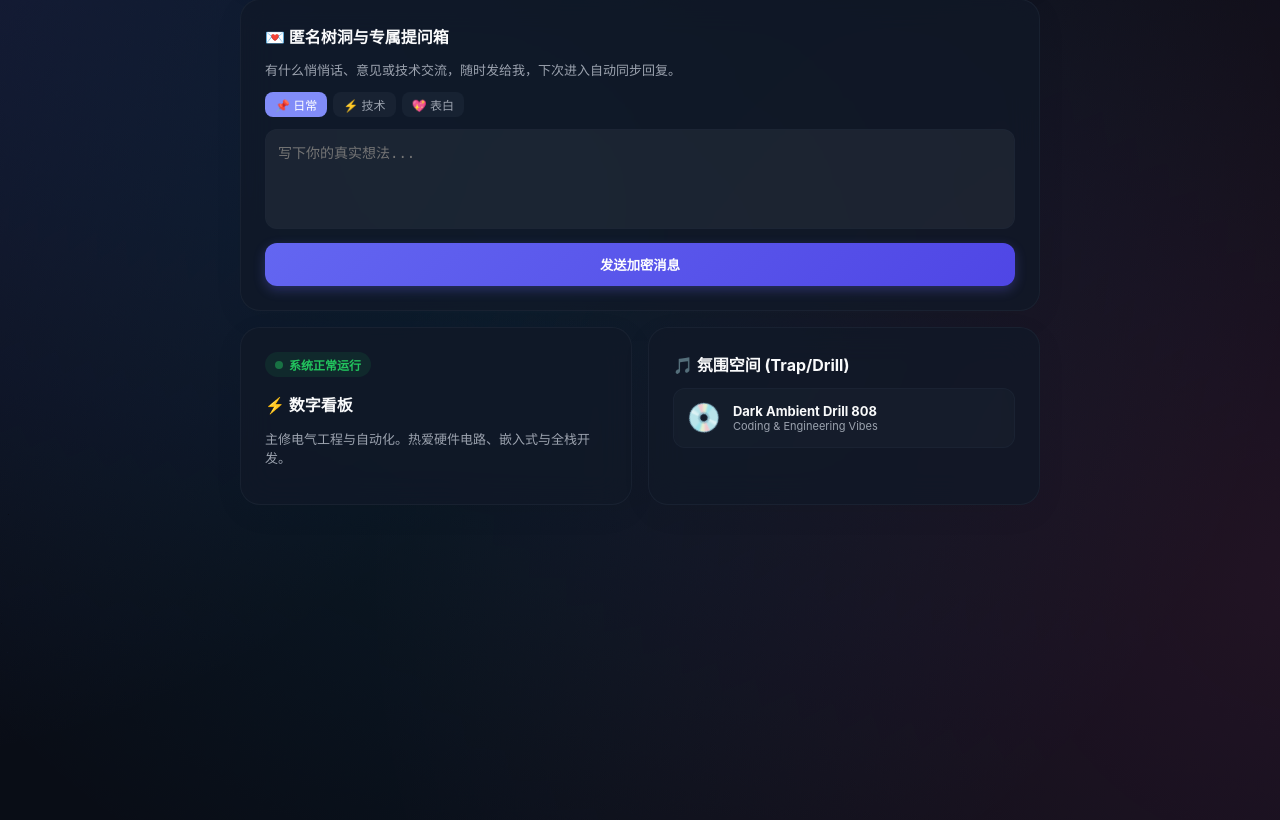
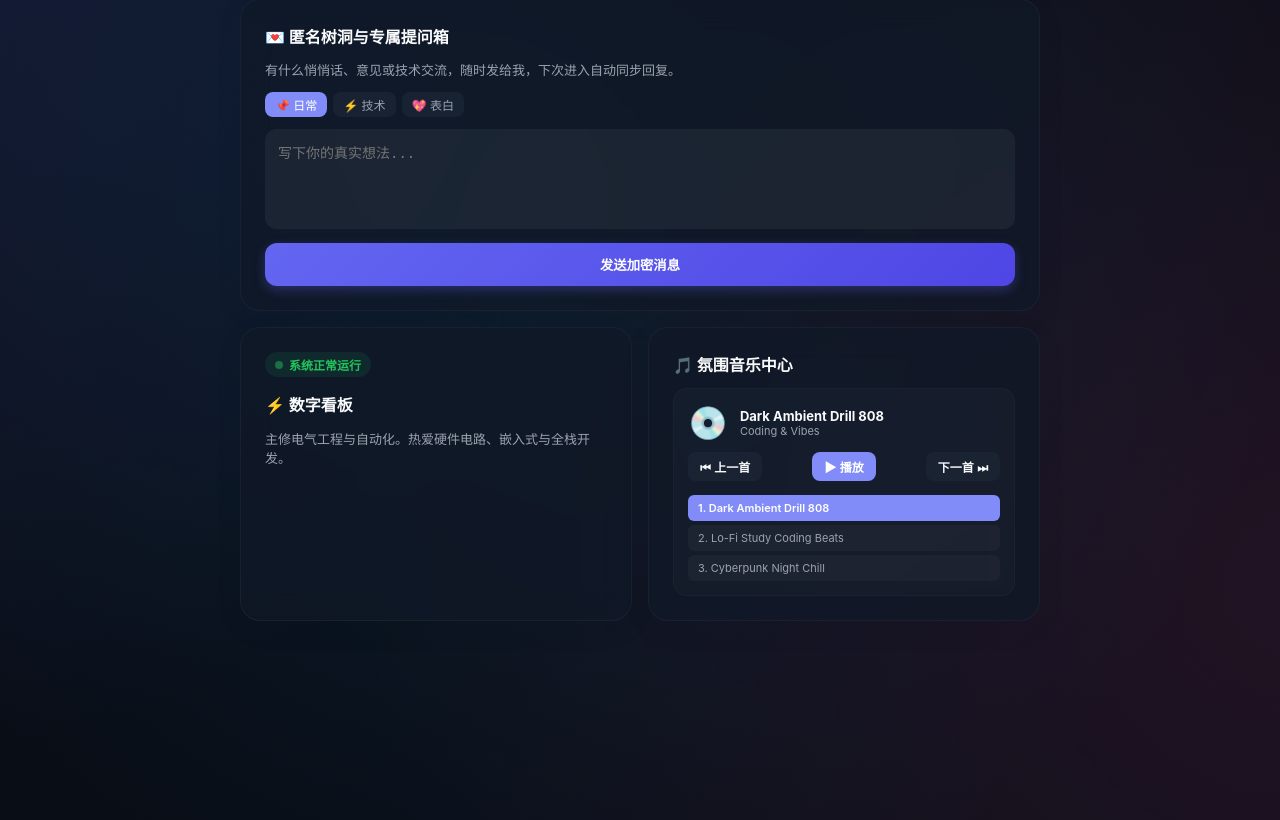
Before and after one commit to maxsonlun-beep/anonymous-box, a Flask app: page / in a window 1280 px wide; the page is wider, and only the part inside the window is pictured. Shown: the part 126-946 px from the top of that part. Run offline with Flask 3, Linux system fonts and the light colour scheme.

Commit message:
Update index.html

```diff
--- a/anonymous-box/templates/index.html
+++ b/anonymous-box/templates/index.html
@@ -23,7 +23,6 @@
         }
         * { box-sizing: border-box; transition: background 0.3s, color 0.3s; }
 
-        /* 动态氛围感极光背景 */
         body {
             font-family: -apple-system, BlinkMacSystemFont, "Segoe UI", Roboto, sans-serif;
             background-color: var(--bg);
@@ -49,7 +48,6 @@
 
         .wrapper { width: 100%; max-width: 800px; display: flex; flex-direction: column; gap: 16px; z-index: 1; }
 
-        /* 顶栏 */
         .top-bar { display: flex; justify-content: space-between; align-items: center; background: var(--card-bg); backdrop-filter: blur(12px); padding: 16px 24px; border-radius: 20px; border: 1px solid var(--border); box-shadow: 0 8px 32px rgba(0,0,0,0.05); }
         .profile-info { display: flex; align-items: center; gap: 12px; }
         .avatar-box { font-size: 32px; background: rgba(99, 102, 241, 0.1); padding: 8px; border-radius: 14px; }
@@ -57,7 +55,6 @@
         .profile-info p { font-size: 12px; margin: 2px 0 0 0; color: var(--sub); }
         .theme-btn { background: var(--border); border: none; padding: 8px 14px; border-radius: 12px; cursor: pointer; font-size: 13px; color: var(--text); }
 
-        /* Bento 网格布局 */
         .bento-grid { display: grid; grid-template-columns: 1fr 1fr; gap: 16px; }
         @media(max-width: 640px) { .bento-grid { grid-template-columns: 1fr; } }
 
@@ -67,7 +64,6 @@
 
         h3 { margin: 0 0 12px 0; font-size: 16px; display: flex; align-items: center; gap: 6px; }
 
-        /* 表单与输入框 */
         .tags { display: flex; gap: 6px; margin-bottom: 12px; }
         .tag-pill { background: rgba(100, 116, 139, 0.1); border: none; padding: 4px 10px; border-radius: 8px; font-size: 12px; cursor: pointer; color: var(--sub); }
         .tag-pill.active { background: var(--accent); color: white; }
@@ -75,16 +71,27 @@
         textarea:focus { border-color: var(--accent); box-shadow: 0 0 0 3px rgba(99, 102, 241, 0.2); }
         .submit-btn { background: linear-gradient(135deg, #6366f1 0%, #4f46e5 100%); color: white; border: none; width: 100%; padding: 12px; border-radius: 12px; font-weight: 600; cursor: pointer; margin-top: 10px; box-shadow: 0 4px 12px rgba(99, 102, 241, 0.3); }
 
-        /* 音乐与状态卡片组件 */
         .status-badge { display: inline-flex; align-items: center; gap: 6px; background: rgba(34,197,94,0.1); color: #22c55e; padding: 4px 10px; border-radius: 20px; font-size: 12px; font-weight: 600; margin-bottom: 10px; }
         .dot { width: 8px; height: 8px; background: #22c55e; border-radius: 50%; animation: pulse 2s infinite; }
         @keyframes pulse { 0% { opacity: 1; } 50% { opacity: 0.4; } 100% { opacity: 1; } }
 
-        .music-box { display: flex; align-items: center; gap: 12px; background: rgba(100, 116, 139, 0.05); padding: 12px; border-radius: 12px; border: 1px solid var(--border); }
-        .vinyl { font-size: 28px; animation: spin 4s linear infinite; }
+        /* 进阶多功能音乐播放器 */
+        .player-box { background: rgba(100, 116, 139, 0.05); padding: 14px; border-radius: 14px; border: 1px solid var(--border); display: flex; flex-direction: column; gap: 10px; }
+        .player-info { display: flex; align-items: center; gap: 12px; }
+        .vinyl { font-size: 32px; display: inline-block; }
+        .vinyl.playing { animation: spin 3s linear infinite; }
         @keyframes spin { 100% { transform: rotate(360deg); } }
 
-        /* 对话历史展示 */
+        .controls { display: flex; gap: 8px; align-items: center; justify-content: space-between; }
+        .ctrl-btn { background: var(--border); border: none; padding: 6px 12px; border-radius: 8px; font-size: 12px; cursor: pointer; color: var(--text); font-weight: 600; }
+        .ctrl-btn.main { background: var(--accent); color: white; }
+
+        /* 音乐选择列表 */
+        .playlist { display: flex; flex-direction: column; gap: 4px; max-height: 100px; overflow-y: auto; margin-top: 4px; }
+        .track-item { font-size: 11px; padding: 6px 10px; border-radius: 6px; background: rgba(255,255,255,0.03); cursor: pointer; color: var(--sub); display: flex; justify-content: space-between; }
+        .track-item:hover { background: rgba(99,102,241,0.1); color: var(--text); }
+        .track-item.active { background: var(--accent); color: white; font-weight: 600; }
+
         .chat-item { background: rgba(100, 116, 139, 0.05); padding: 12px; border-radius: 12px; border: 1px solid var(--border); margin-bottom: 10px; }
         .my-text { font-size: 13px; color: var(--text); margin-bottom: 6px; }
         .reply-text { font-size: 13px; color: var(--accent); border-left: 3px solid var(--accent); padding-left: 8px; }
@@ -107,7 +114,7 @@
         <!-- Bento 复合网格 -->
         <div class="bento-grid">
 
-            <!-- 板块一：互动提问箱（全宽） -->
+            <!-- 板块一：互动提问箱 -->
             <div class="card card-full">
                 <h3>💌 匿名树洞与专属提问箱</h3>
                 <p style="font-size: 13px; color: var(--sub); margin-top:0;">有什么悄悄话、意见或技术交流，随时发给我，下次进入自动同步回复。</p>
@@ -122,7 +129,6 @@
                     <button type="submit" class="submit-btn">发送加密消息</button>
                 </form>
 
-                <!-- 历史消息展示区 -->
                 <div id="historyArea" style="margin-top: 20px; display: none;">
                     <div style="font-size: 13px; font-weight: bold; margin-bottom: 10px;">💬 你的对话记录流</div>
                     <div id="historyList"></div>
@@ -136,16 +142,34 @@
                 <p style="font-size: 13px; color: var(--sub);">主修电气工程与自动化。热爱硬件电路、嵌入式与全栈开发。</p>
             </div>
 
-            <!-- 板块三：音乐视听空间 -->
+            <!-- 板块三：自由选歌多功能音乐播放器 -->
             <div class="card">
-                <h3>🎵 氛围空间 (Trap/Drill)</h3>
-                <div class="music-box">
-                    <div class="vinyl">💿</div>
-                    <div>
-                        <div style="font-size: 13px; font-weight: bold;">Dark Ambient Drill 808</div>
-                        <div style="font-size: 11px; color: var(--sub);">Coding & Engineering Vibes</div>
+                <h3>🎵 氛围音乐中心</h3>
+                <div class="player-box">
+                    <div class="player-info">
+                        <div class="vinyl" id="vinylIcon">💿</div>
+                        <div>
+                            <div style="font-size: 13px; font-weight: bold;" id="currentTitle">Dark Ambient Drill 808</div>
+                            <div style="font-size: 11px; color: var(--sub);" id="currentArtist">Coding & Vibes</div>
+                        </div>
+                    </div>
+
+                    <div class="controls">
+                        <button class="ctrl-btn" onclick="prevTrack()">⏮ 上一首</button>
+                        <button class="ctrl-btn main" id="playBtn" onclick="togglePlay()">▶ 播放</button>
+                        <button class="ctrl-btn" onclick="nextTrack()">下一首 ⏭</button>
+                    </div>
+
+                    <!-- 自由选择播放列表 -->
+                    <div class="playlist" id="playlist">
+                        <div class="track-item active" onclick="selectTrack(0)">1. Dark Ambient Drill 808</div>
+                        <div class="track-item" onclick="selectTrack(1)">2. Lo-Fi Study Coding Beats</div>
+                        <div class="track-item" onclick="selectTrack(2)">3. Cyberpunk Night Chill</div>
                     </div>
                 </div>
+
+                <!-- 音频源定义 -->
+                <audio id="audioPlayer"></audio>
             </div>
 
         </div>
@@ -167,6 +191,77 @@
         if (localStorage.getItem('theme')) {
             document.body.setAttribute('data-theme', localStorage.getItem('theme'));
         }
+
+        // 音乐播放器逻辑
+        const tracks = [
+            { title: "Dark Ambient Drill 808", artist: "Coding & Vibes", src: "https://cdn.pixabay.com/download/audio/2022/05/27/audio_1808fbf7f6.mp3?filename=lofi-study-112191.mp3" },
+            { title: "Lo-Fi Study Coding Beats", artist: "Relax & Focus", src: "https://cdn.pixabay.com/download/audio/2022/01/18/audio_d0a13f69d2.mp3?filename=chill-abstract-intention-12099.mp3" },
+            { title: "Cyberpunk Night Chill", artist: "Electronic Space", src: "https://cdn.pixabay.com/download/audio/2022/03/15/audio_c8c8a73467.mp3?filename=science-fiction-10498.mp3" }
+        ];
+
+        let currentIdx = 0;
+        const audio = document.getElementById('audioPlayer');
+        const playBtn = document.getElementById('playBtn');
+        const vinylIcon = document.getElementById('vinylIcon');
+        const currentTitle = document.getElementById('currentTitle');
+        const currentArtist = document.getElementById('currentArtist');
+        let isPlaying = false;
+
+        function loadTrack(idx) {
+            currentIdx = idx;
+            audio.src = tracks[idx].src;
+            currentTitle.innerText = tracks[idx].title;
+            currentArtist.innerText = tracks[idx].artist;
+
+            // 更新歌单高亮
+            const items = document.querySelectorAll('.track-item');
+            items.forEach((item, i) => {
+                if(i === idx) item.classList.add('active');
+                else item.classList.remove('active');
+            });
+        }
+
+        function togglePlay() {
+            if (!audio.src) {
+                loadTrack(currentIdx);
+            }
+            if (isPlaying) {
+                audio.pause();
+                playBtn.innerText = "▶ 播放";
+                vinylIcon.classList.remove('playing');
+                isPlaying = false;
+            } else {
+                audio.play().then(() => {
+                    playBtn.innerText = "⏸ 暂停";
+                    vinylIcon.classList.add('playing');
+                    isPlaying = true;
+                }).catch(e => {
+                    alert("请点击选择你想播放的音乐~");
+                });
+            }
+        }
+
+        function selectTrack(idx) {
+            loadTrack(idx);
+            audio.play().then(() => {
+                playBtn.innerText = "⏸ 暂停";
+                vinylIcon.classList.add('playing');
+                isPlaying = true;
+            });
+        }
+
+        function nextTrack() {
+            let next = (currentIdx + 1) % tracks.length;
+            selectTrack(next);
+        }
+
+        function prevTrack() {
+            let prev = (currentIdx - 1 + tracks.length) % tracks.length;
+            selectTrack(prev);
+        }
+
+        // 初始化加载第一首
+        loadTrack(0);
 
         // 自动同步历史对话
         let tokens = JSON.parse(localStorage.getItem('pineapple_tokens') || '[]');
```
